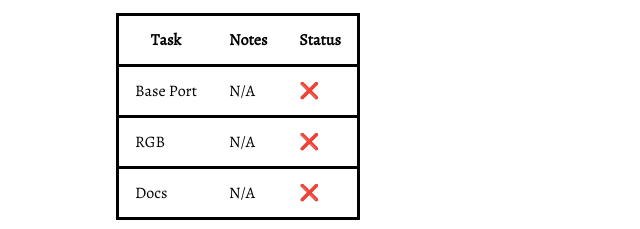
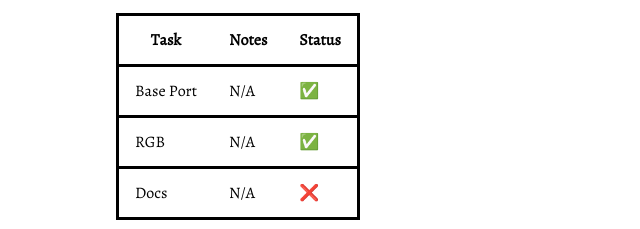
Before and after one commit to wormier-docs/wormier-docs.github.io, an Eleventy site: page status.html in a window 1280 px wide. Shown: the part 1062-1291 px from the top of the page, 164-804 px from the left. Built offline with nearby package versions, Linux system fonts and the light colour scheme; Eleventy itself is replaced by a stand-in of ours; files that its build step writes are made by us from their sources.

```diff
--- a/status.html
+++ b/status.html
@@ -66,12 +66,12 @@ title: Status
 		<tr>
 			<td>Base Port</td>
 			<td>N/A</td>
-			<td>❌</td>
+			<td>✅</td>
 		</tr>
 		<tr>
 			<td>RGB</td>
 			<td>N/A</td>
-			<td>❌</td>
+			<td>✅</td>
 		</tr>
 		<tr>
 			<td>Docs</td>
```
